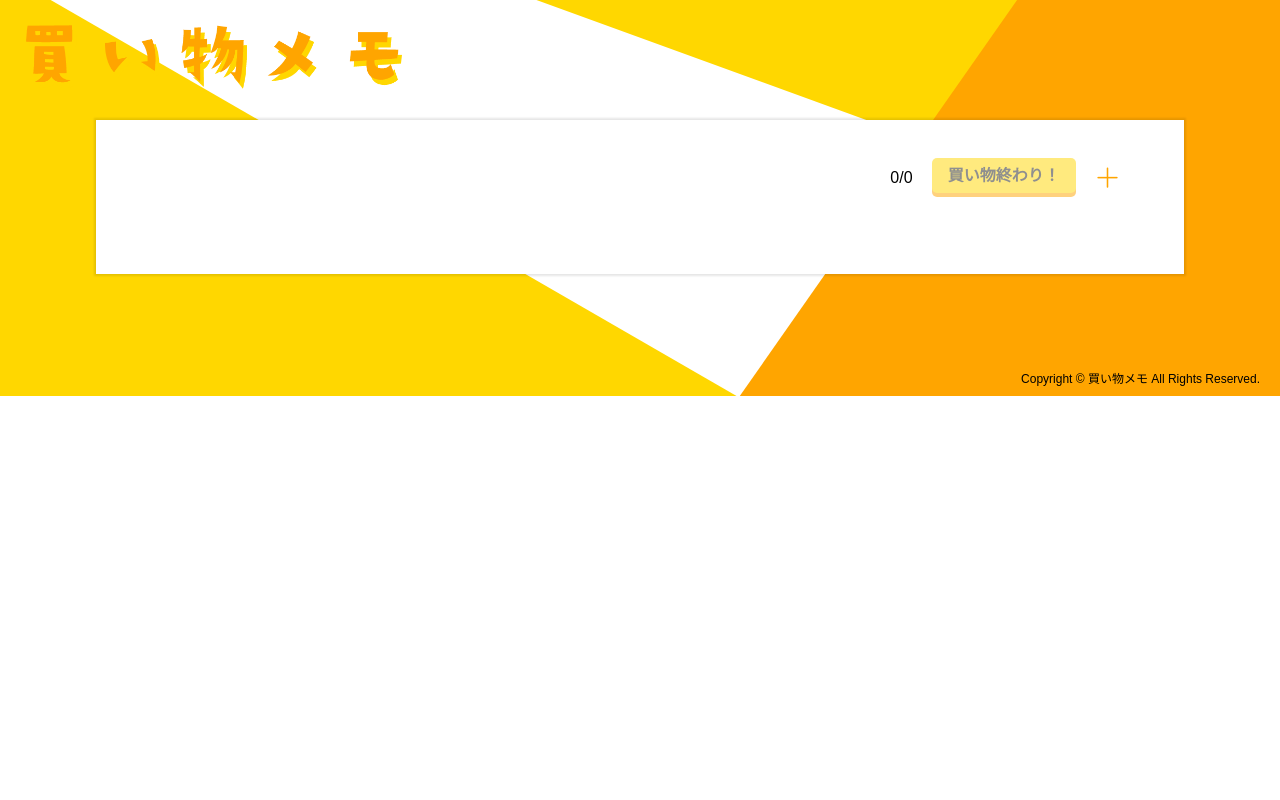
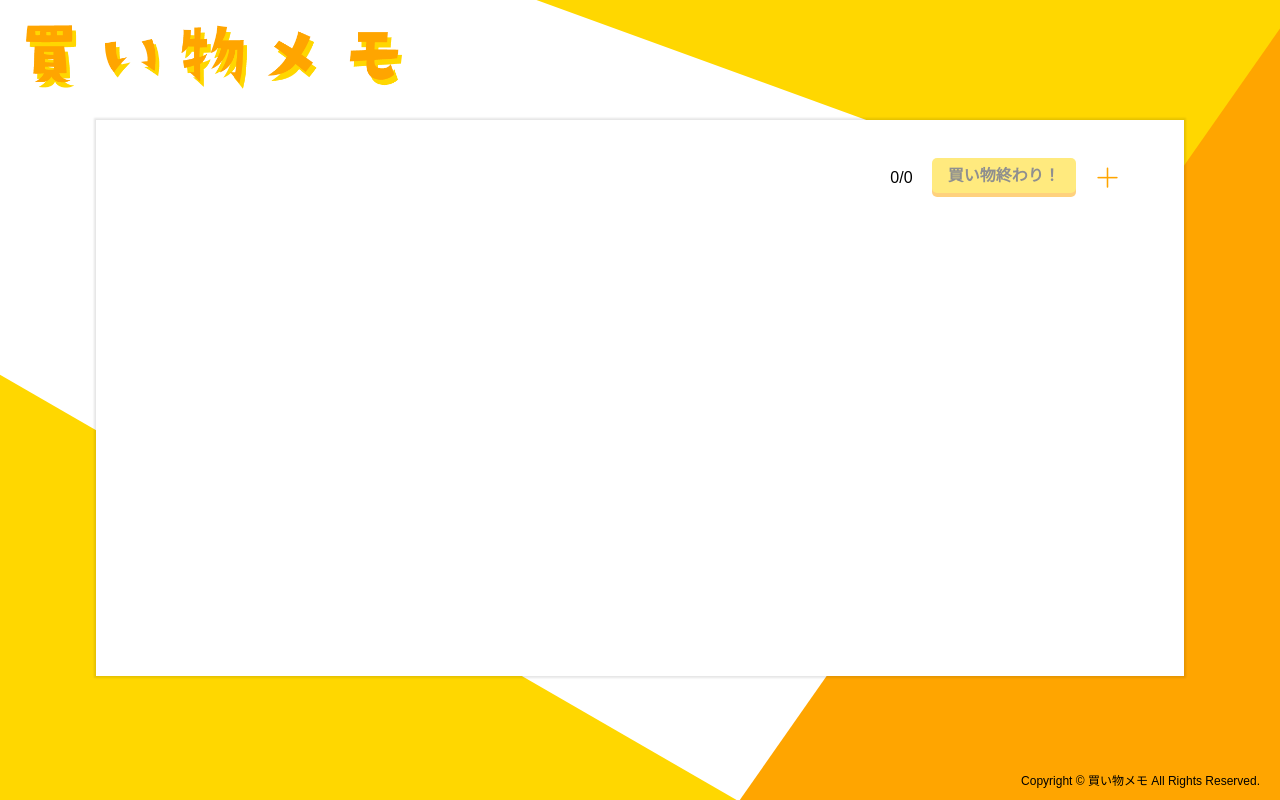
Before and after one commit to MikiyaYamaguchi/kaimonomemo, a Nuxt app: page / in a window 1280 px wide. Built offline with nearby package versions, Linux system fonts and the light colour scheme.

Commit message:
高さ調整

```diff
--- a/layouts/default.vue
+++ b/layouts/default.vue
@@ -124,7 +124,6 @@ header {
 }
 .el-container {
   height: 100vh;
-  height: -webkit-fill-available;
 }
 .el-main {
   padding: 0;
```
Also changed, not shown: 2 other files (tests, documents, lock files or other folders).
